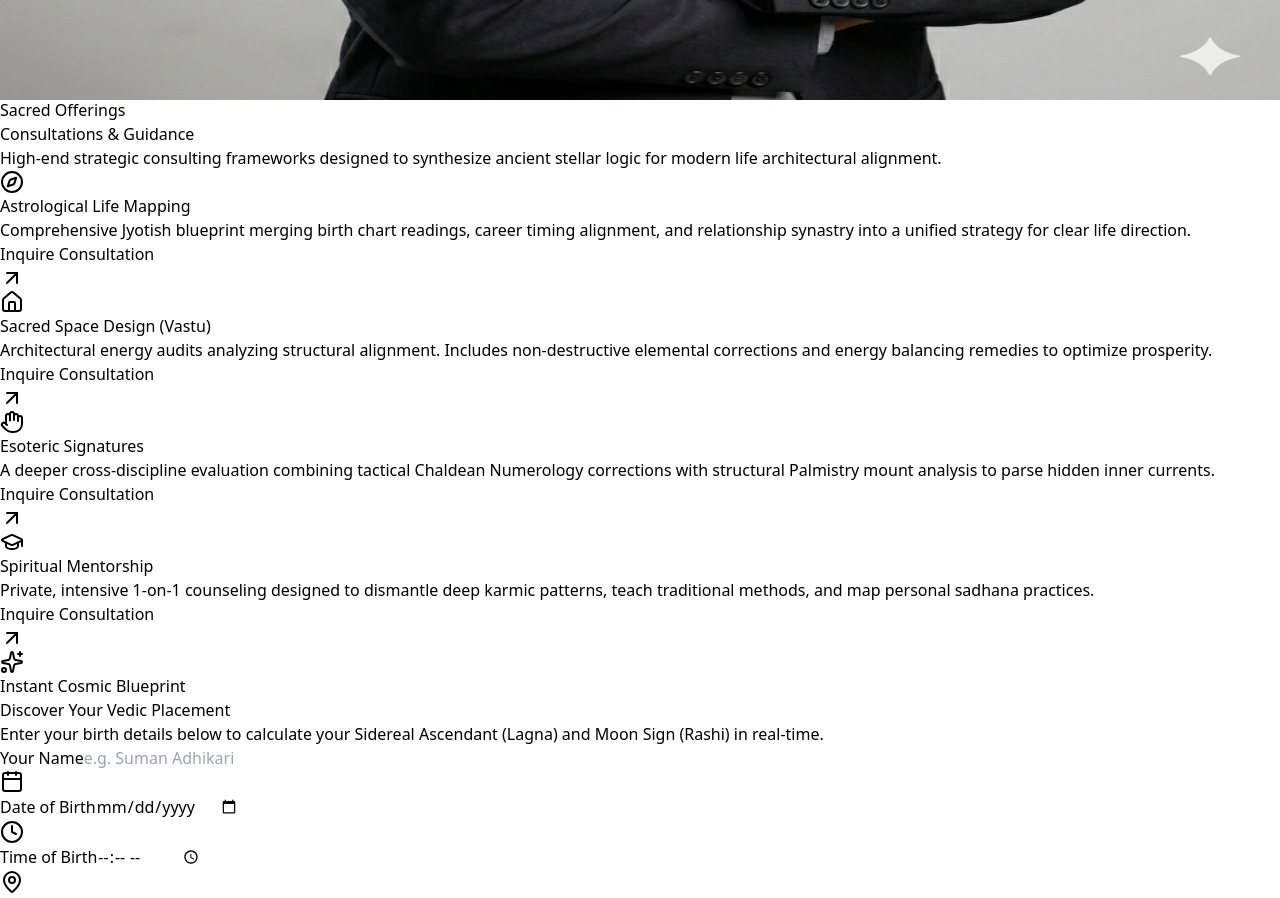
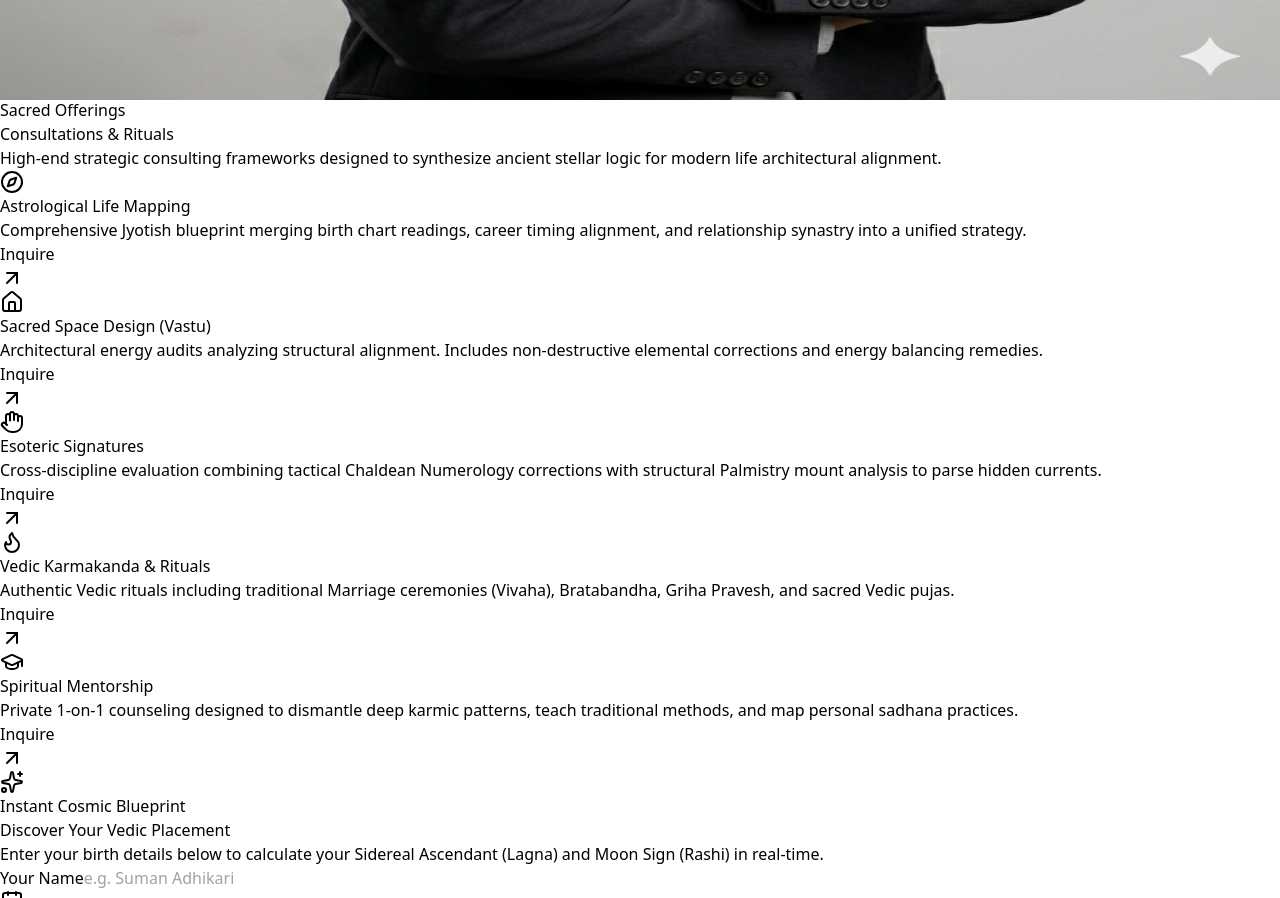
Before and after one commit to smritiiin/sumanguru, a Next.js app: page / in a window 1280 px wide. Shown: the part 700-1598 px from the top of the page. Built offline with nearby package versions, Linux system fonts and the light colour scheme.

Commit message:
Services updated.

```diff
--- a/components/Services.tsx
+++ b/components/Services.tsx
@@ -1,32 +1,38 @@
 "use client";
 
 import { motion } from "framer-motion";
-import { Compass, Home, Hand, GraduationCap, ArrowUpRight } from "lucide-react";
+import { Compass, Home, Hand, GraduationCap, Flame, ArrowUpRight } from "lucide-react";
 
 const premiumServices = [
   {
     name: "Astrological Life Mapping",
-    slug: "Birth Chart Reading", // Matches option values in the Contact dropdown form
+    slug: "Birth Chart Reading",
     icon: Compass,
-    desc: "Comprehensive Jyotish blueprint merging birth chart readings, career timing alignment, and relationship synastry into a unified strategy for clear life direction."
+    desc: "Comprehensive Jyotish blueprint merging birth chart readings, career timing alignment, and relationship synastry into a unified strategy."
   },
   {
     name: "Sacred Space Design (Vastu)",
     slug: "Vastu Consultation",
     icon: Home,
-    desc: "Architectural energy audits analyzing structural alignment. Includes non-destructive elemental corrections and energy balancing remedies to optimize prosperity."
+    desc: "Architectural energy audits analyzing structural alignment. Includes non-destructive elemental corrections and energy balancing remedies."
   },
   {
     name: "Esoteric Signatures",
-    slug: "Birth Chart Reading", // Can map to standard reading or a fallback
+    slug: "Birth Chart Reading",
     icon: Hand,
-    desc: "A deeper cross-discipline evaluation combining tactical Chaldean Numerology corrections with structural Palmistry mount analysis to parse hidden inner currents."
+    desc: "Cross-discipline evaluation combining tactical Chaldean Numerology corrections with structural Palmistry mount analysis to parse hidden currents."
+  },
+  {
+    name: "Vedic Karmakanda & Rituals",
+    slug: "Vedic Karmakanda",
+    icon: Flame,
+    desc: "Authentic Vedic rituals including traditional Marriage ceremonies (Vivaha), Bratabandha, Griha Pravesh, and sacred Vedic pujas."
   },
   {
     name: "Spiritual Mentorship",
     slug: "One-on-One Mentorship",
     icon: GraduationCap,
-    desc: "Private, intensive 1-on-1 counseling designed to dismantle deep karmic patterns, teach traditional methods, and map personal sadhana practices."
+    desc: "Private 1-on-1 counseling designed to dismantle deep karmic patterns, teach traditional methods, and map personal sadhana practices."
   }
 ];
 
@@ -34,12 +40,12 @@ const containerVariants: import("framer-motion").Variants = {
   hidden: { opacity: 0 },
   visible: {
     opacity: 1,
-    transition: { staggerChildren: 0.1 }
+    transition: { staggerChildren: 0.08 }
   }
 };
 
 const cardVariants: import("framer-motion").Variants = {
-  hidden: { opacity: 0, y: 25 },
+  hidden: { opacity: 0, y: 20 },
   visible: {
     opacity: 1,
     y: 0,
@@ -51,7 +57,7 @@ export default function Services() {
   return (
     <section
       id="services"
-      className="relative py-24 md:py-32 bg-gradient-to-b from-orange-50/30 via-amber-50/40 to-slate-50 text-slate-900 overflow-hidden"
+      className="relative py-20 md:py-28 bg-gradient-to-b from-orange-50/30 via-amber-50/40 to-slate-50 text-slate-900 overflow-hidden"
     >
       {/* Vibrant Ambient Sunlight Glows */}
       <div className="absolute top-1/4 left-1/4 w-[400px] sm:w-[500px] h-[400px] sm:h-[500px] bg-gradient-to-tr from-amber-300/20 via-orange-300/15 to-rose-200/20 rounded-full blur-[120px] pointer-events-none" />
@@ -60,28 +66,28 @@ export default function Services() {
       {/* Subtle Warm Celestial Grid Overlay */}
       <div className="absolute inset-0 bg-[radial-gradient(#d9770612_1px,transparent_1px)] [background-size:24px_24px] pointer-events-none" />
 
-      <div className="max-w-7xl mx-auto px-4 sm:px-6 relative z-10">
+      <div className="max-w-7xl xl:max-w-[90rem] mx-auto px-4 sm:px-6 relative z-10">
 
         {/* Section Header */}
-        <div className="text-center max-w-2xl mx-auto mb-20">
+        <div className="text-center max-w-2xl mx-auto mb-16">
           <span className="text-amber-700 text-xs sm:text-sm font-semibold tracking-widest uppercase mb-3 block">
             Sacred Offerings
           </span>
           <h2 className="text-3xl sm:text-5xl font-light font-serif tracking-tight text-slate-900">
-            Consultations & Guidance
+            Consultations & Rituals
           </h2>
           <p className="mt-4 text-sm sm:text-base text-slate-600 font-normal leading-relaxed font-sans">
             High-end strategic consulting frameworks designed to synthesize ancient stellar logic for modern life architectural alignment.
           </p>
         </div>
 
-        {/* Streamlined Grid Layout */}
+        {/* 5-Column Single Line Desktop Layout */}
         <motion.div
           variants={containerVariants}
           initial="hidden"
           whileInView="visible"
           viewport={{ once: true, margin: "-40px" }}
-          className="grid grid-cols-1 md:grid-cols-2 lg:grid-cols-4 gap-6"
+          className="grid grid-cols-1 sm:grid-cols-2 lg:grid-cols-5 gap-4 lg:gap-5"
         >
           {premiumServices.map((service) => {
             const IconComponent = service.icon;
@@ -91,32 +97,32 @@ export default function Services() {
                 href="#contact"
                 variants={cardVariants}
                 whileHover={{ y: -6, transition: { duration: 0.2 } }}
-                className="group relative p-6 rounded-2xl bg-white/70 border border-amber-200/80 backdrop-blur-md shadow-sm hover:shadow-xl hover:border-amber-400/80 hover:bg-white/90 transition-all duration-300 flex flex-col justify-between cursor-pointer"
+                className="group relative p-5 rounded-2xl bg-white/70 border border-amber-200/80 backdrop-blur-md shadow-xs hover:shadow-xl hover:border-amber-400/80 hover:bg-white/90 transition-all duration-300 flex flex-col justify-between cursor-pointer"
               >
-                {/* Subtle top horizontal highlight glow strip on hover */}
+                {/* Top horizontal highlight glow strip on hover */}
                 <div className="absolute top-0 inset-x-0 h-[2px] bg-gradient-to-r from-transparent via-amber-500/0 to-transparent group-hover:via-amber-500/60 rounded-t-2xl transition-all duration-500" />
 
                 <div>
                   {/* Service Icon Container */}
-                  <div className="w-12 h-12 rounded-xl bg-amber-50/80 border border-amber-200/80 flex items-center justify-center text-amber-700 group-hover:text-amber-800 group-hover:bg-amber-100/80 group-hover:border-amber-300 transition-all duration-300 mb-5 shadow-xs">
-                    <IconComponent className="w-5 h-5 stroke-[1.5]" />
+                  <div className="w-10 h-10 rounded-xl bg-amber-50/80 border border-amber-200/80 flex items-center justify-center text-amber-700 group-hover:text-amber-800 group-hover:bg-amber-100/80 group-hover:border-amber-300 transition-all duration-300 mb-4 shadow-2xs">
+                    <IconComponent className="w-4 h-4 stroke-[1.5]" />
                   </div>
 
                   {/* Service Title */}
-                  <h3 className="font-serif font-medium text-slate-900 group-hover:text-amber-900 transition-colors duration-200 text-base lg:text-lg">
+                  <h3 className="font-serif font-medium text-slate-900 group-hover:text-amber-900 transition-colors duration-200 text-base leading-snug">
                     {service.name}
                   </h3>
 
-                  {/* Detailed Strategic Description */}
-                  <p className="mt-3 text-xs sm:text-sm text-slate-600 leading-relaxed font-sans font-normal group-hover:text-slate-700 transition-colors">
+                  {/* Detailed Description */}
+                  <p className="mt-2 text-xs text-slate-600 leading-relaxed font-sans font-normal group-hover:text-slate-700 transition-colors">
                     {service.desc}
                   </p>
                 </div>
 
                 {/* Bottom Intent Anchor Integration */}
-                <div className="mt-8 pt-4 border-t border-amber-200/60 flex items-center justify-between text-xs font-semibold tracking-wider uppercase text-slate-500 group-hover:text-amber-700 transition-colors duration-300">
-                  <span>Inquire Consultation</span>
-                  <ArrowUpRight className="w-4 h-4 opacity-60 group-hover:opacity-100 transform translate-y-0.5 -translate-x-0.5 group-hover:translate-y-0 group-hover:translate-x-0 transition-all duration-300" />
+                <div className="mt-6 pt-3 border-t border-amber-200/60 flex items-center justify-between text-[11px] font-semibold tracking-wider uppercase text-slate-500 group-hover:text-amber-700 transition-colors duration-300">
+                  <span>Inquire</span>
+                  <ArrowUpRight className="w-3.5 h-3.5 opacity-60 group-hover:opacity-100 transform translate-y-0.5 -translate-x-0.5 group-hover:translate-y-0 group-hover:translate-x-0 transition-all duration-300" />
                 </div>
               </motion.a>
             );
```
